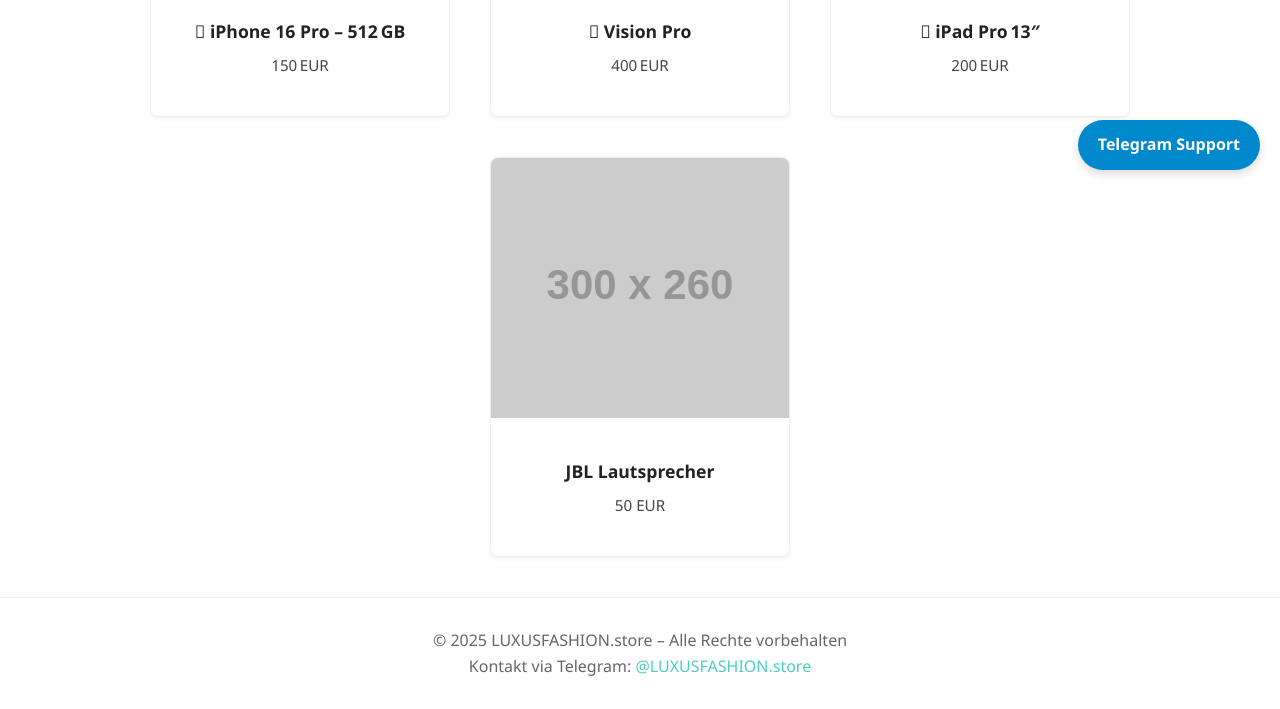
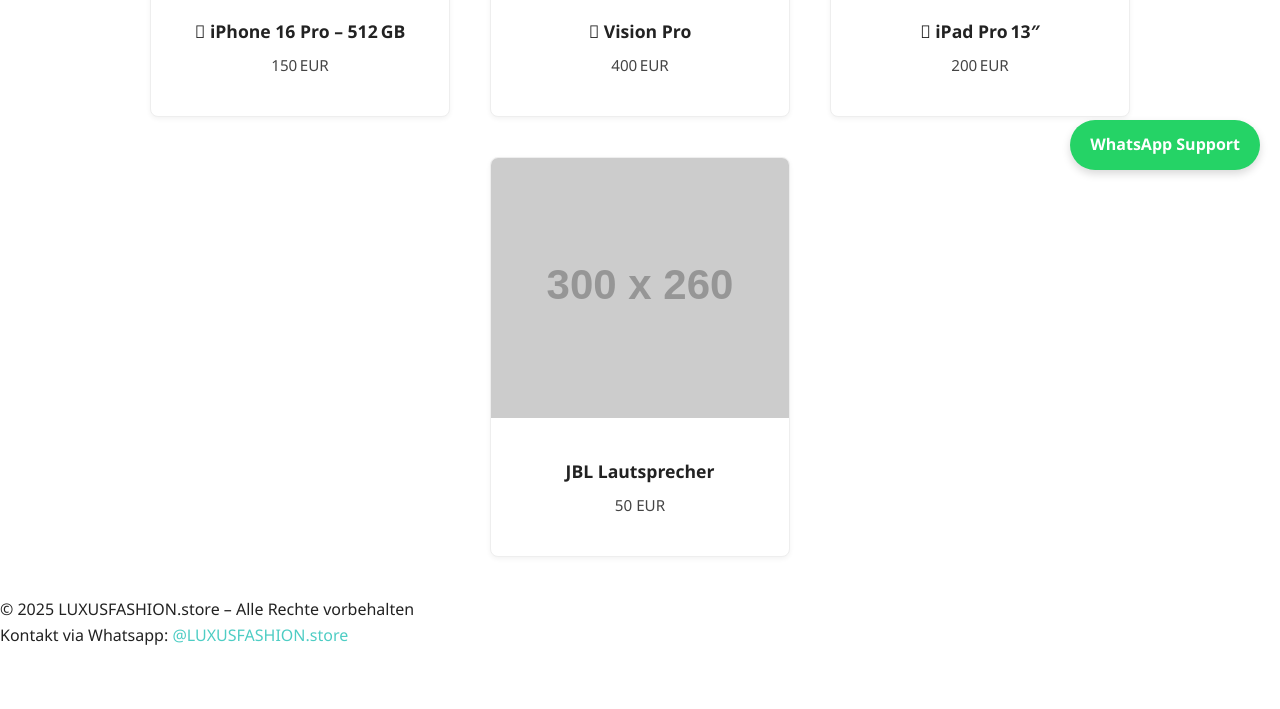
Before and after one commit to Tabmex2023/luxusfashion.store, a plain HTML site: page elektronik.html in a window 1280 px wide. Shown: the part 610-1319 px from the top of the page. After the commit the page ends 1258 px from the top, so only its background shows below. Drawn offline with Linux system fonts and the light colour scheme; placeholder pictures from the web are drawn by us.

Commit message:
Update elektronik.html

```diff
--- a/elektronik.html
+++ b/elektronik.html
@@ -75,11 +75,23 @@
       border-radius:30px; font-weight:bold; text-decoration:none;
       box-shadow:0 4px 8px rgba(0,0,0,0.15); z-index:999;
     }
-    .telegram-float:hover { background:#0070a8; }
-    footer {
-      text-align:center; padding:30px;
-      background:#fff; color:#666; border-top:1px solid #eee;
-    }
+    .whatsapp-float {
+  position: fixed;
+  bottom: 20px;
+  right: 20px;
+  background: #25D366;
+  color: white;
+  padding: 12px 20px;
+  border-radius: 30px;
+  font-weight: bold;
+  text-decoration: none;
+  box-shadow: 0 4px 8px rgba(0,0,0,0.15);
+  z-index: 999;
+}
+.whatsapp-float:hover {
+  background: #1ebd5a;
+}
+
     footer a {
       color:#4ecdc4; text-decoration:none; font-weight:500;
     }
@@ -171,11 +183,11 @@
     </div>
   </section>
 
-  <a href="https://t.me/LUXUSFASHION.store" class="telegram-float" target="_blank">Telegram Support</a>
+  <a href="https://wa.me/31616631602" class="whatsapp-float" target="_blank">WhatsApp Support</a>
 
   <footer>
     <p>&copy; 2025 LUXUSFASHION.store – Alle Rechte vorbehalten</p>
-    <p>Kontakt via Telegram: <a href="https://t.me/LUXUSFASHION.store" target="_blank">@LUXUSFASHION.store</a></p>
+    <p>Kontakt via Whatsapp: <a href="https://wa.me/31616631602" target="_blank">@LUXUSFASHION.store</a></p>
   </footer>
 
 </body>
```
